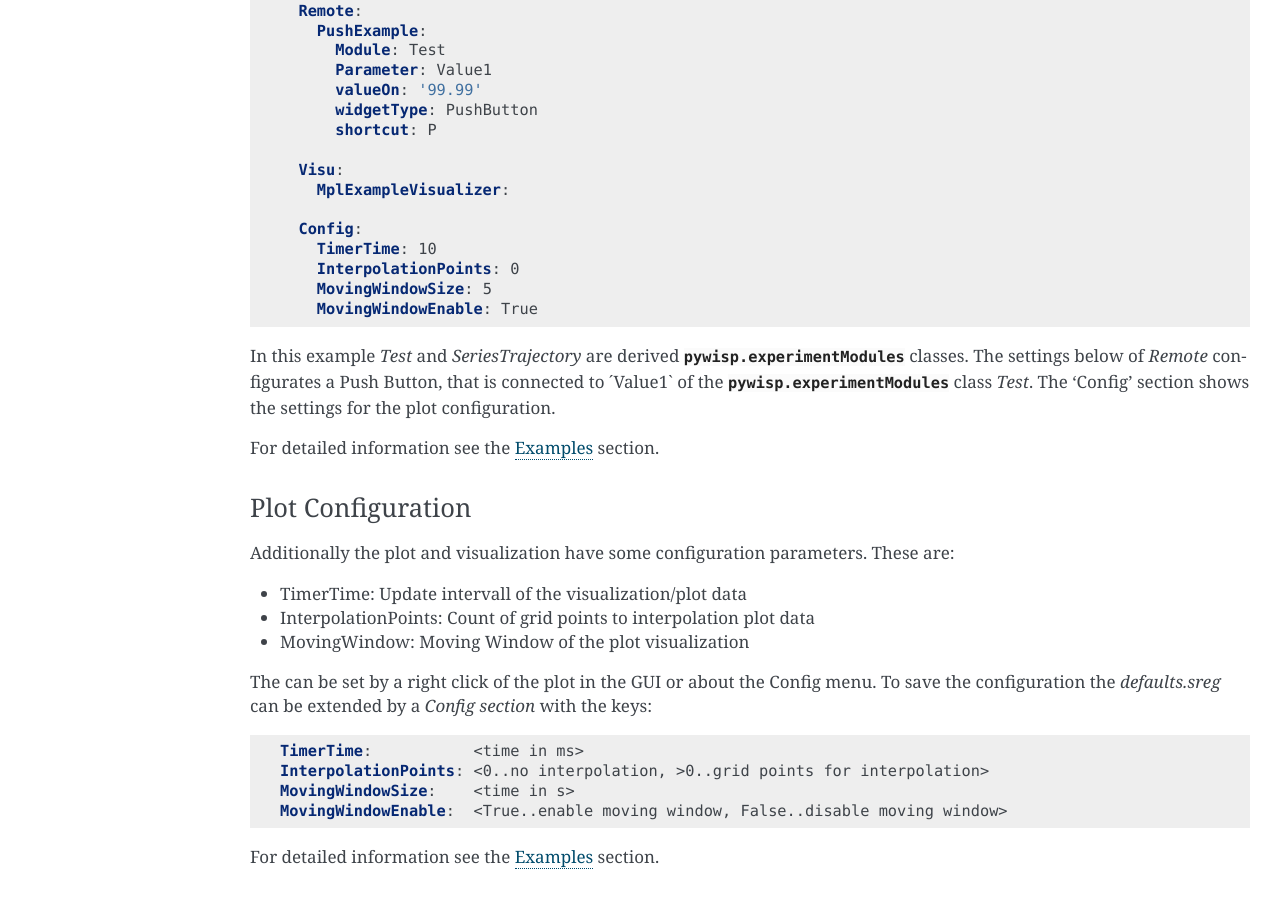
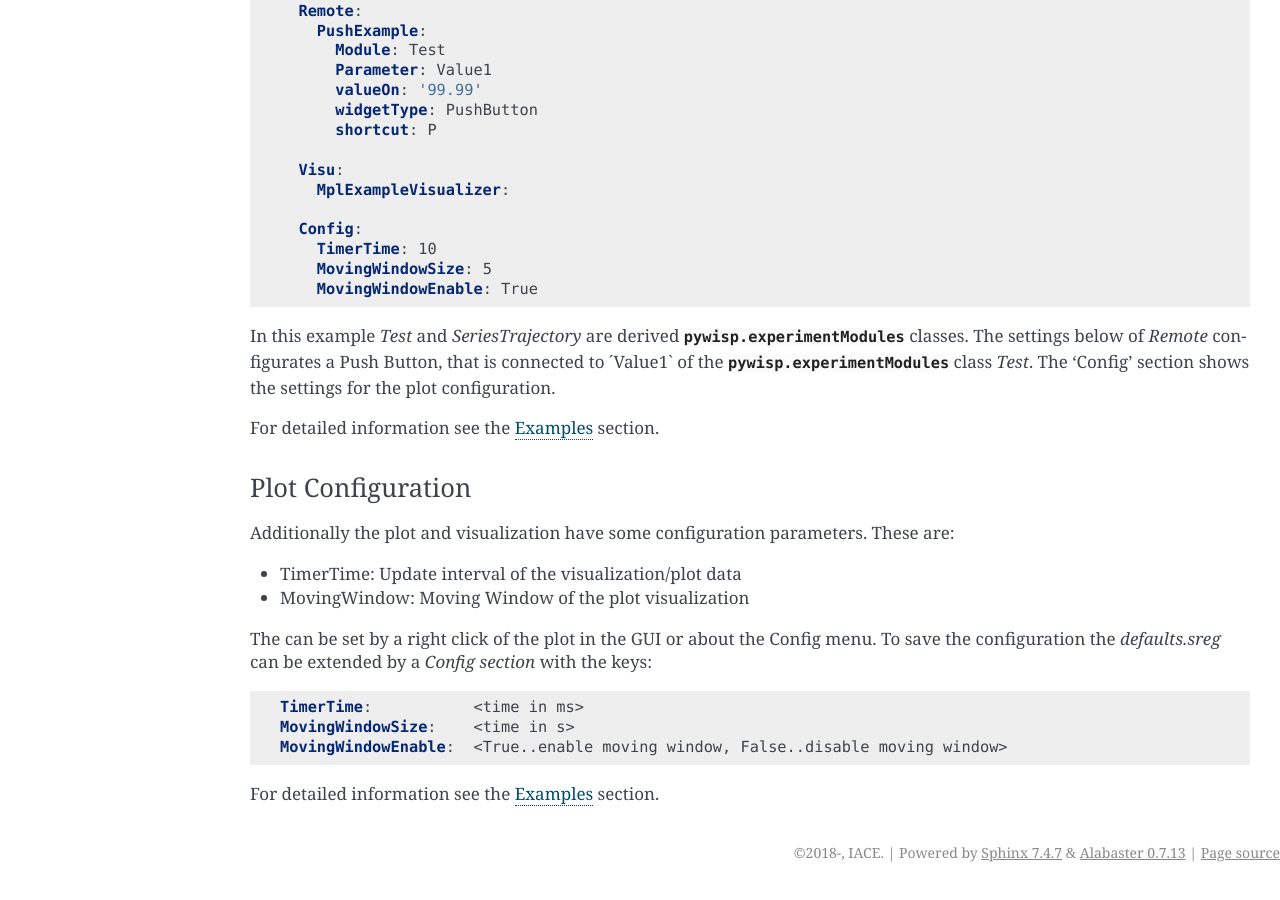
Before and after one commit to umit-iace/tool-pywisp, a Sphinx documentation site: the page built from docs/guide/index.rst, in a window 1280 px wide and 900 px high, scrolled down 2896 px. Built offline with Sphinx 7.4.7, drawn with Linux system fonts in a browser that asks for light colours; formulas are drawn with MathJax 3; the version number is read from the project's files by our own code.

Commit message:
docs/examples: remove InterpolationPoints
this configuration option was removed in a270da ( Enable downsampling
and clipping for plots ).

```diff
--- a/docs/guide/index.rst
+++ b/docs/guide/index.rst
@@ -154,7 +154,6 @@ Below a normal configuration with two experiments is presented:
 
       Config:
         TimerTime: 10
-        InterpolationPoints: 0
         MovingWindowSize: 5
         MovingWindowEnable: True
 
@@ -169,8 +168,7 @@ Plot Configuration
 
 Additionally the plot and visualization have some configuration parameters. These are:
 
-* TimerTime: Update intervall of the visualization/plot data
-* InterpolationPoints: Count of grid points to interpolation plot data
+* TimerTime: Update interval of the visualization/plot data
 * MovingWindow: Moving Window of the plot visualization
 
 The can be set by a right click of the plot in the GUI or about the Config menu.
@@ -179,7 +177,6 @@ To save the configuration the `defaults.sreg` can be extended by a `Config secti
 .. code-block:: yaml
 
     TimerTime:           <time in ms>
-    InterpolationPoints: <0..no interpolation, >0..grid points for interpolation>
     MovingWindowSize:    <time in s>
     MovingWindowEnable:  <True..enable moving window, False..disable moving window>
 
```
Also changed, not shown: 3 other files.
